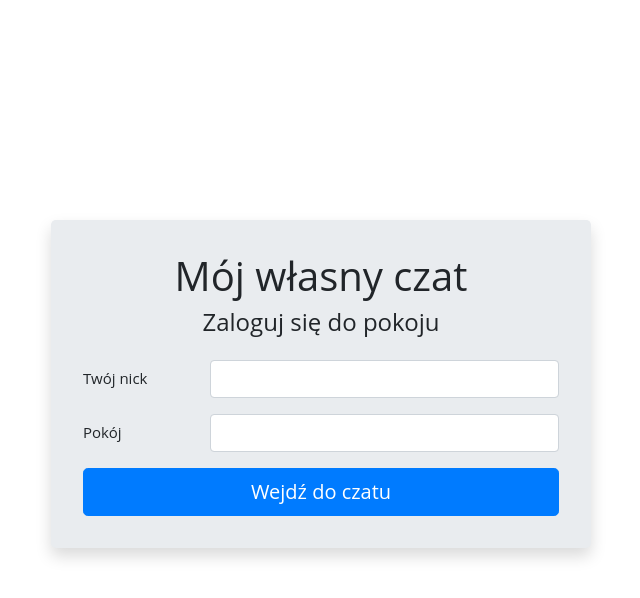
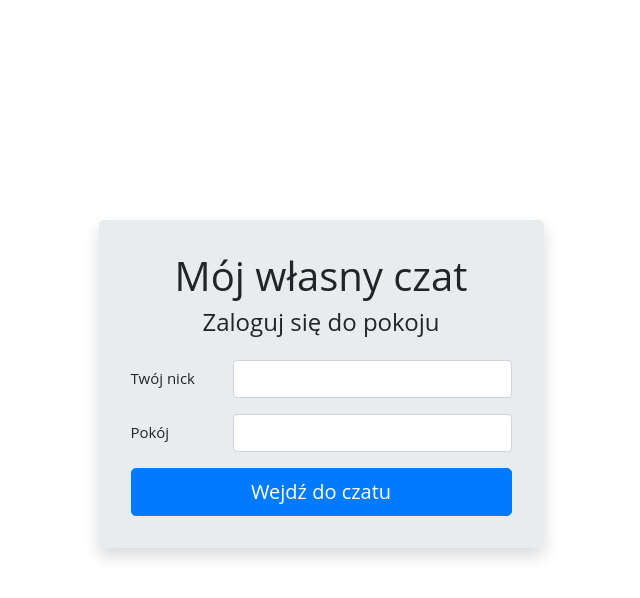
Before and after one commit to divadsn/Flask-Chat-Example, a Flask app: page / in a window 1280 px wide. Shown: the top 598 px of the page, without its empty margins (319-959 px from the left). Run offline with Flask 2, Linux system fonts and the light colour scheme; some libraries are stand-ins or nearby versions.

Commit message:
Make login window width smaller
Signed-off-by: David Sn <divad.nnamtdeis@gmail.com>

```diff
--- a/templates/index.html
+++ b/templates/index.html
@@ -22,7 +22,7 @@
 
         <div class="row h-100 justify-content-center align-items-center">
 
-            <div class="col-lg-6">
+            <div class="col-lg-5">
 
                 <!-- Okienko logowania -->
                 <div class="jumbotron shadow" style="padding: 32px">
```
